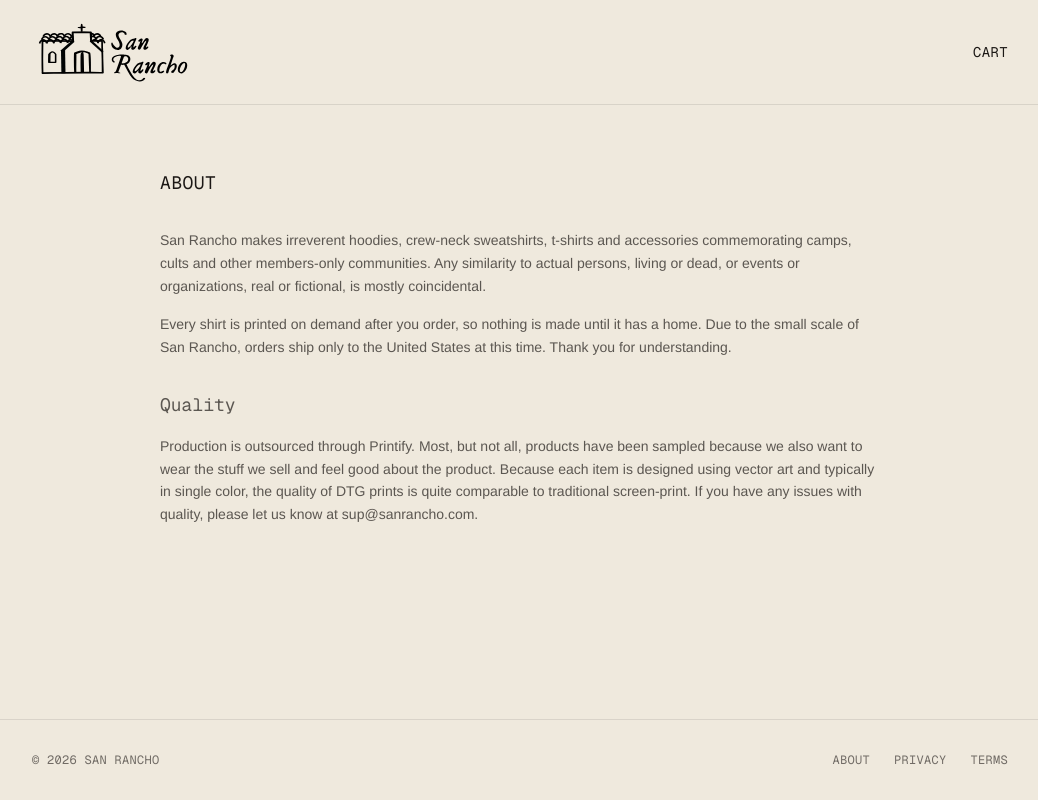
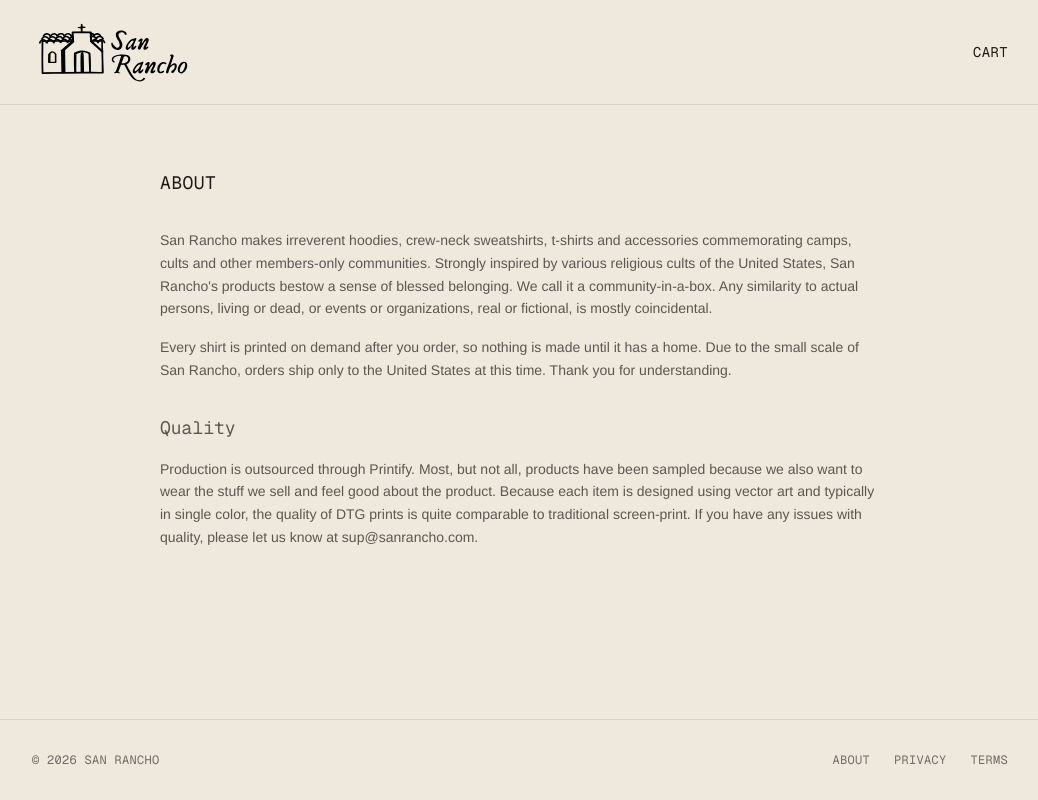
Before and after one commit to lincolnwisely/san-rancho, a Next.js app: page /about in a window 1280 px wide. Shown: the whole page, without its empty margins (120-1158 px from the left). Built offline with nearby package versions, Linux system fonts and the light colour scheme.

Commit message:
adjust about page copy

```diff
--- a/src/app/about/page.tsx
+++ b/src/app/about/page.tsx
@@ -11,7 +11,7 @@ export default function AboutPage() {
     <main className="mx-auto max-w-3xl flex-1 px-6 py-16">
       <h1 className="mb-8 text-lg tracking-wide uppercase">About</h1>
       <div className="flex flex-col gap-4 mb-8 text-sm leading-relaxed text-foreground/70">
-        <p>San Rancho makes irreverent hoodies, crew-neck sweatshirts, t-shirts and accessories commemorating camps, cults and other members-only communities. Any similarity to actual persons, living or dead, or events or organizations, real or fictional, is mostly coincidental.</p>
+        <p>San Rancho makes irreverent hoodies, crew-neck sweatshirts, t-shirts and accessories commemorating camps, cults and other members-only communities. Strongly inspired by various religious cults of the United States, San Rancho&apos;s products bestow a sense of blessed belonging. We call it a community-in-a-box. Any similarity to actual persons, living or dead, or events or organizations, real or fictional, is mostly coincidental.</p>
         <p>Every shirt is printed on demand after you order, so nothing is made until it has a home. Due to the small scale of San Rancho, orders ship only to the United States at this time. Thank you for understanding.</p>
       </div>
       <div className="flex flex-col gap-4 text-sm leading-relaxed text-foreground/70">
```
